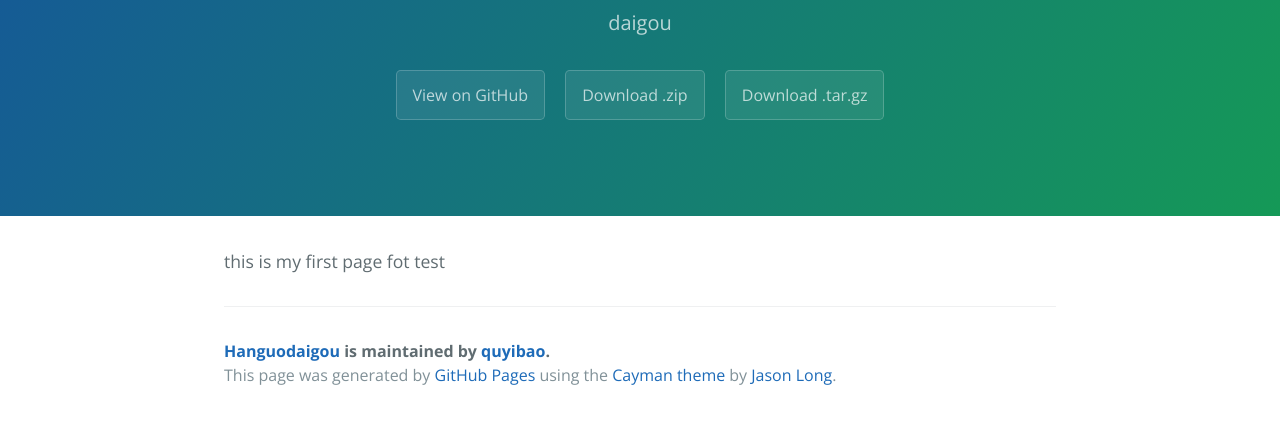
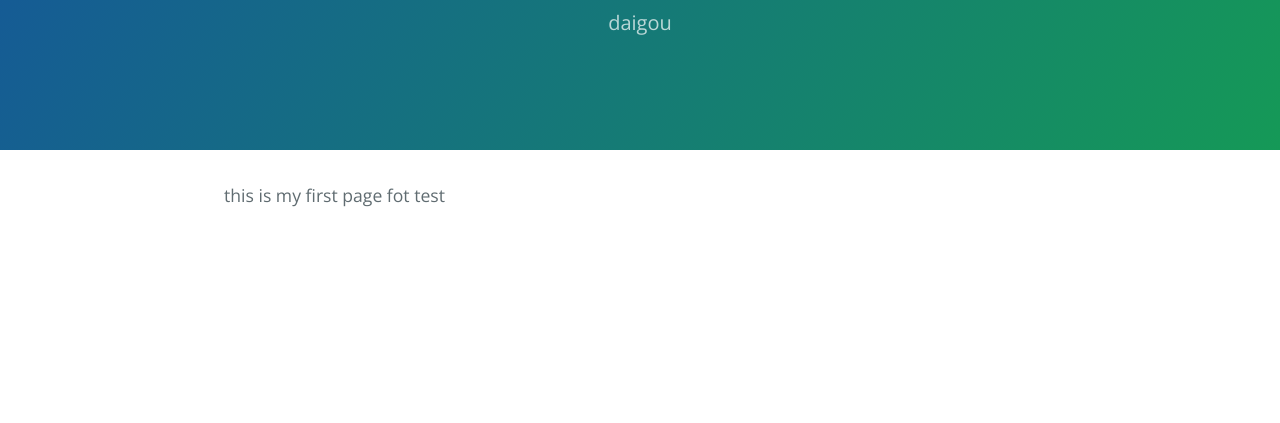
Before and after one commit to quyibao/hanguodaigou, a plain HTML site: page index.html in a window 1280 px wide. Shown: the part 167-590 px from the top of the page. Drawn offline with nearby package versions, Linux system fonts and the light colour scheme.

Commit message:
Update index.html

```diff
--- a/index.html
+++ b/index.html
@@ -13,19 +13,10 @@
     <section class="page-header">
       <h1 class="project-name">Hanguodaigou</h1>
       <h2 class="project-tagline">daigou</h2>
-      <a href="https://github.com/quyibao/hanguodaigou" class="btn">View on GitHub</a>
-      <a href="https://github.com/quyibao/hanguodaigou/zipball/master" class="btn">Download .zip</a>
-      <a href="https://github.com/quyibao/hanguodaigou/tarball/master" class="btn">Download .tar.gz</a>
     </section>
 
     <section class="main-content">
       <p>this is my first page fot test</p>
-
-      <footer class="site-footer">
-        <span class="site-footer-owner"><a href="https://github.com/quyibao/hanguodaigou">Hanguodaigou</a> is maintained by <a href="https://github.com/quyibao">quyibao</a>.</span>
-
-        <span class="site-footer-credits">This page was generated by <a href="https://pages.github.com">GitHub Pages</a> using the <a href="https://github.com/jasonlong/cayman-theme">Cayman theme</a> by <a href="https://twitter.com/jasonlong">Jason Long</a>.</span>
-      </footer>
 
     </section>
 
```
